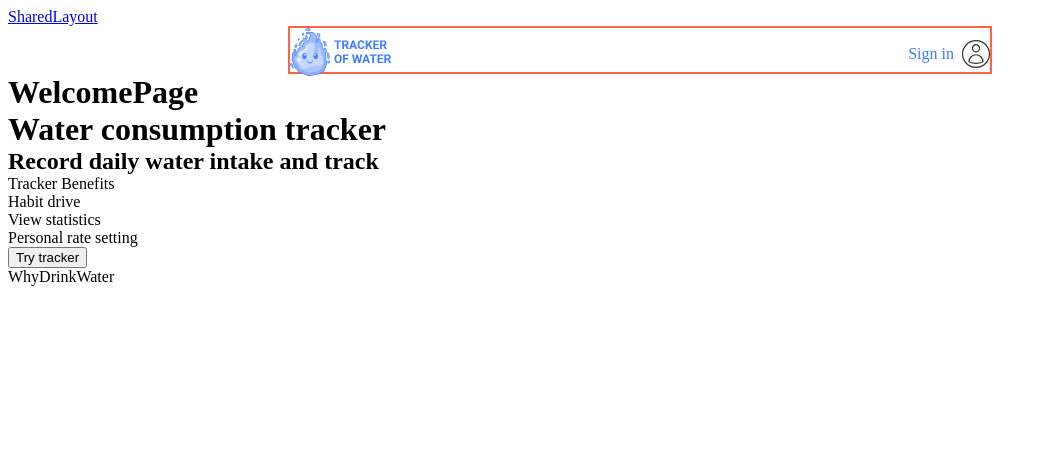
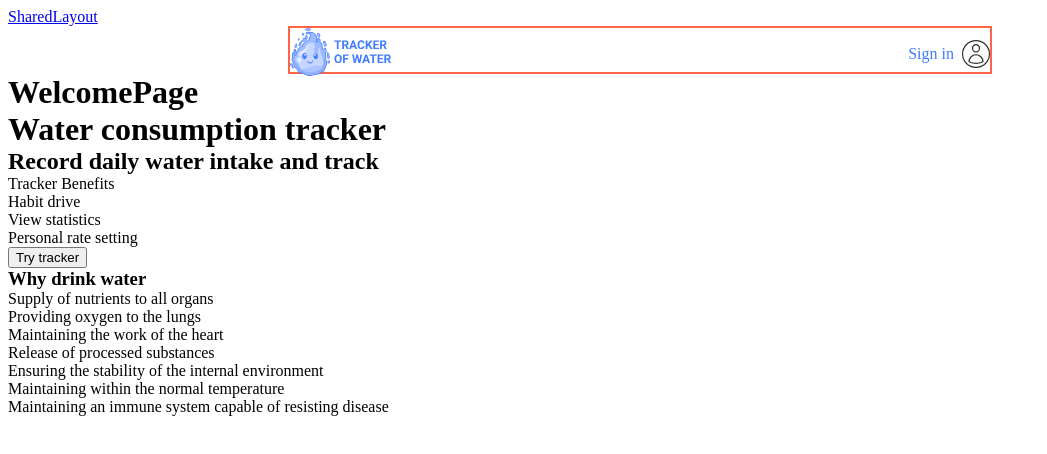
Before and after one commit to elias-291356/water-app, a React (Vite) app: page / in a window 1280 px wide. Shown: the top 454 px of the page, without its empty margins (0-1047 px from the left). Built offline with nearby package versions, Linux system fonts and the light colour scheme; the HTML template or start-up script is replaced by a standard one.

Commit message:
created list

```diff
--- a/src/components/WhyDrinkWater/WhyDrinkWater.jsx
+++ b/src/components/WhyDrinkWater/WhyDrinkWater.jsx
@@ -1,7 +1,20 @@
 import React from "react";
 
 const WhyDrinkWater = () => {
-  return <div>WhyDrinkWater</div>;
+  return (
+    <>
+      <h3>Why drink water</h3>
+      <ul>
+        <li>Supply of nutrients to all organs</li>
+        <li>Providing oxygen to the lungs</li>
+        <li>Maintaining the work of the heart</li>
+        <li>Release of processed substances</li>
+        <li>Ensuring the stability of the internal environment</li>
+        <li>Maintaining within the normal temperature</li>
+        <li>Maintaining an immune system capable of resisting disease</li>
+      </ul>
+    </>
+  );
 };
 
 export default WhyDrinkWater;
```
